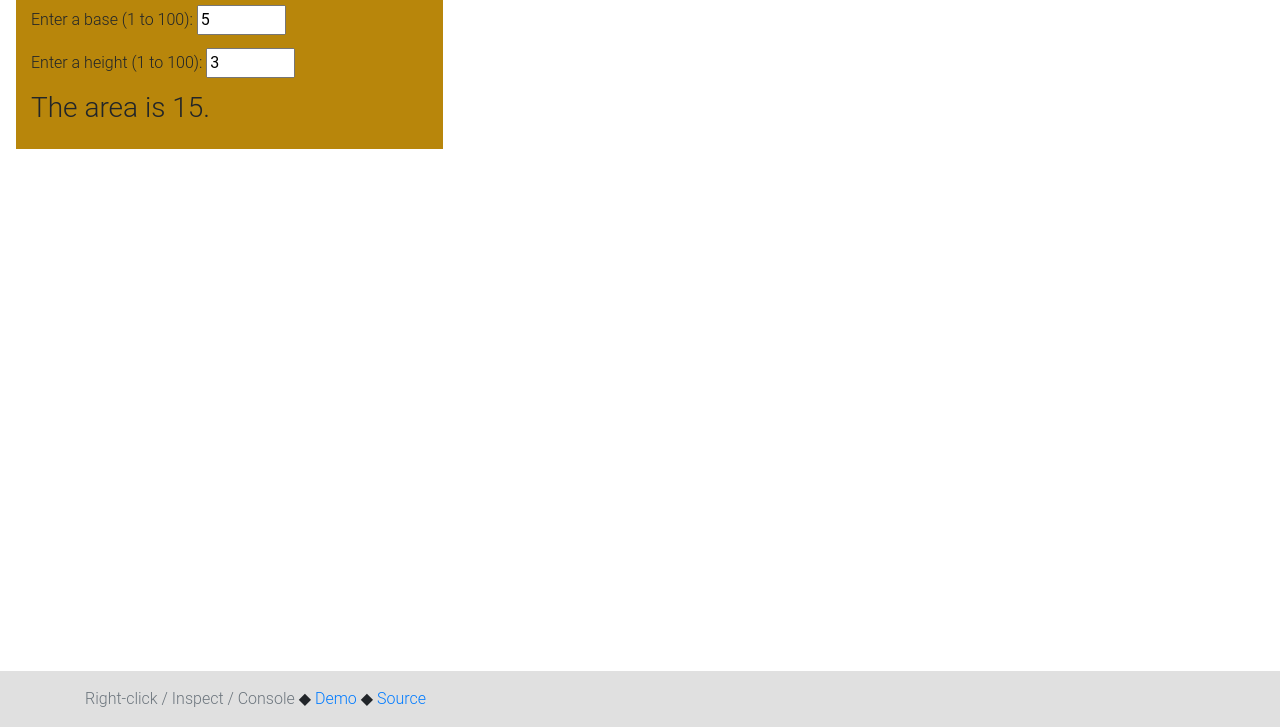
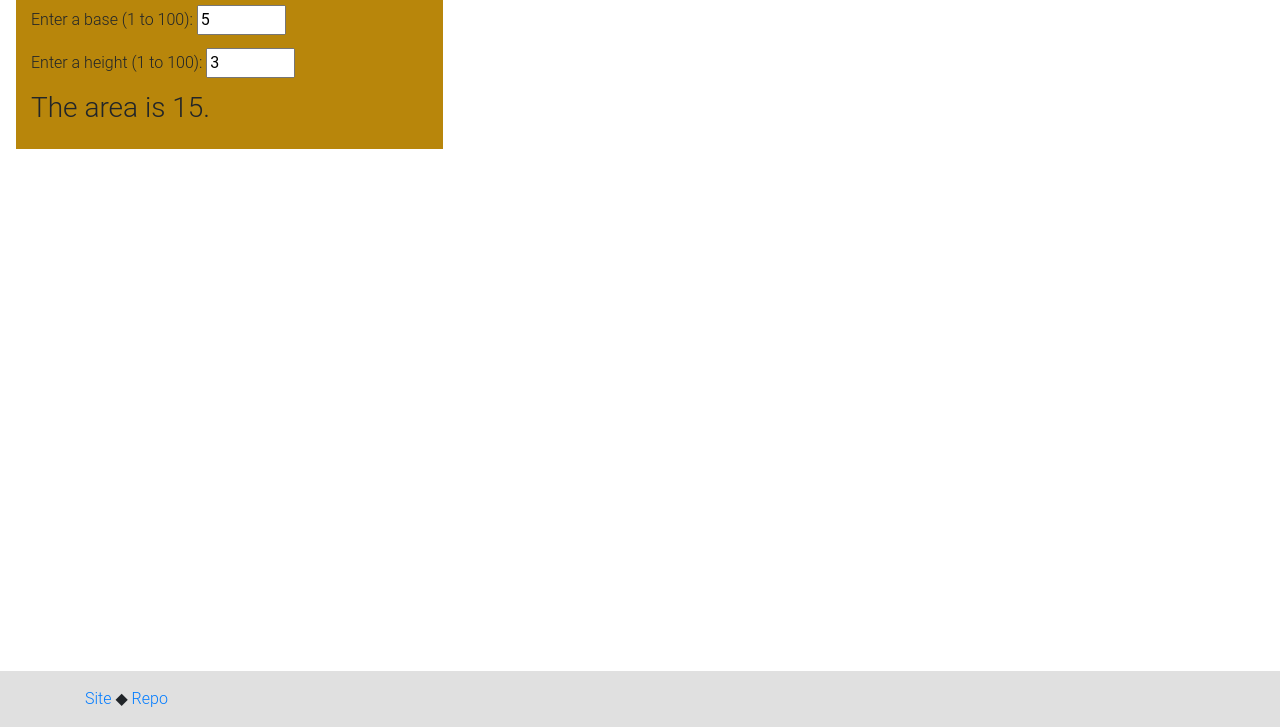
Before and after one commit to Logan11999/vueChallenge, a plain HTML site: page index.html in a window 1280 px wide. Shown: the part 73-800 px from the top of the page. Drawn offline with nearby package versions, Linux system fonts and the light colour scheme; files that its build step writes are made by us from their sources.

Commit message:
changed footer

```diff
--- a/index.html
+++ b/index.html
@@ -54,11 +54,9 @@
 
   <footer class="footer mt-auto py-3 bg-light">
     <div class="container">
-      <span class="text-muted">Right-click / Inspect / Console</span>
+      <a href="https://logan11999.github.io/vueChallenge/">Site</a>
       &#9670;
-      <a href="https://denisecase.github.io/js-gui-vue/">Demo</a>
-      &#9670;
-      <a href="https://github.com/denisecase/js-gui-vue">Source</a>
+      <a href="https://github.com/Logan11999/vueChallenge">Repo</a>
     </div>
   </footer>
 
```
